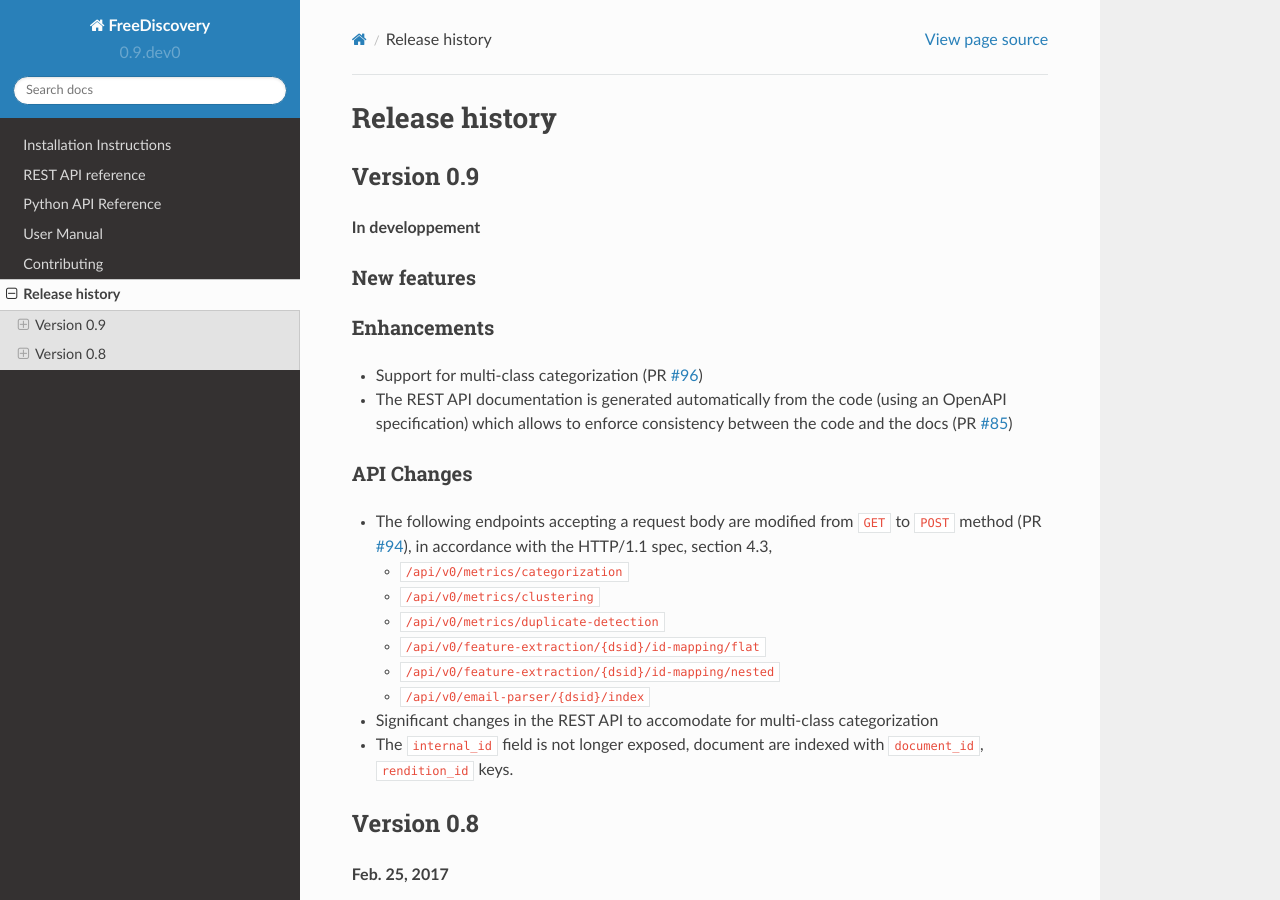
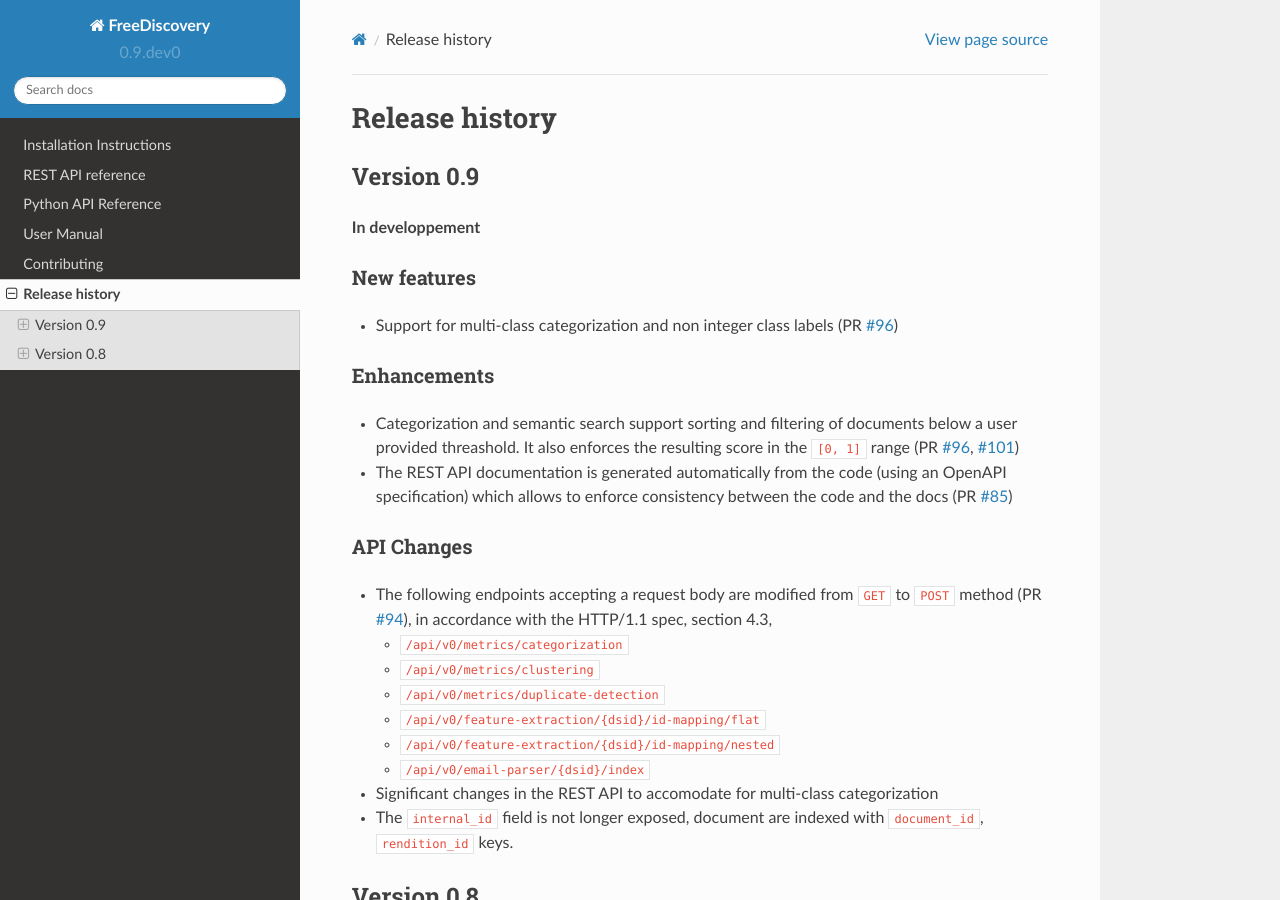
Before and after one commit to FreeDiscovery/FreeDiscovery, a Sphinx documentation site: the page built from doc/whats_new.md, in a window 1280 px wide and 900 px high. Built offline with Sphinx 7.4.7 and the Read the Docs theme 2.0.0, drawn with Linux system fonts in a browser that asks for light colours; pages that are not in the unit, such as notebooks, are missing from menus.

Commit message:
Added what's new section

```diff
--- a/doc/whats_new.md
+++ b/doc/whats_new.md
@@ -6,10 +6,11 @@
 
 ### New features
 
-
+ * Support for multi-class categorization and non integer class labels (PR [#96](https://github.com/FreeDiscovery/FreeDiscovery/pull/96/files))
 
 ### Enhancements
- * Support for multi-class categorization (PR [#96](https://github.com/FreeDiscovery/FreeDiscovery/pull/96/files))
+
+ * Categorization and semantic search support sorting and filtering of documents below a user provided threashold. It also enforces the resulting score in the `[0, 1]` range (PR [#96](https://github.com/FreeDiscovery/FreeDiscovery/pull/96/files), [#101](https://github.com/FreeDiscovery/FreeDiscovery/pull/100/files))
 
  * The REST API documentation is generated automatically from the code (using an OpenAPI specification) which allows to enforce consistency between the code and the docs (PR [#85](https://github.com/FreeDiscovery/FreeDiscovery/pull/85))
 
```
Also changed, not shown: 1 other file.
